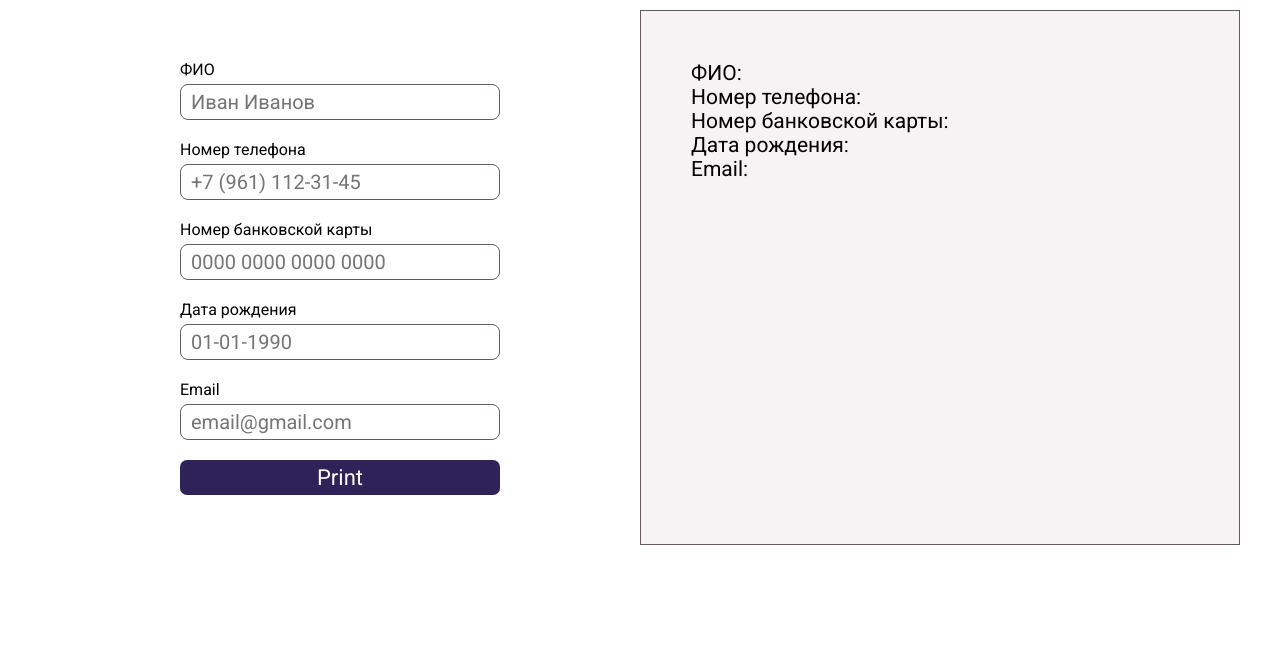
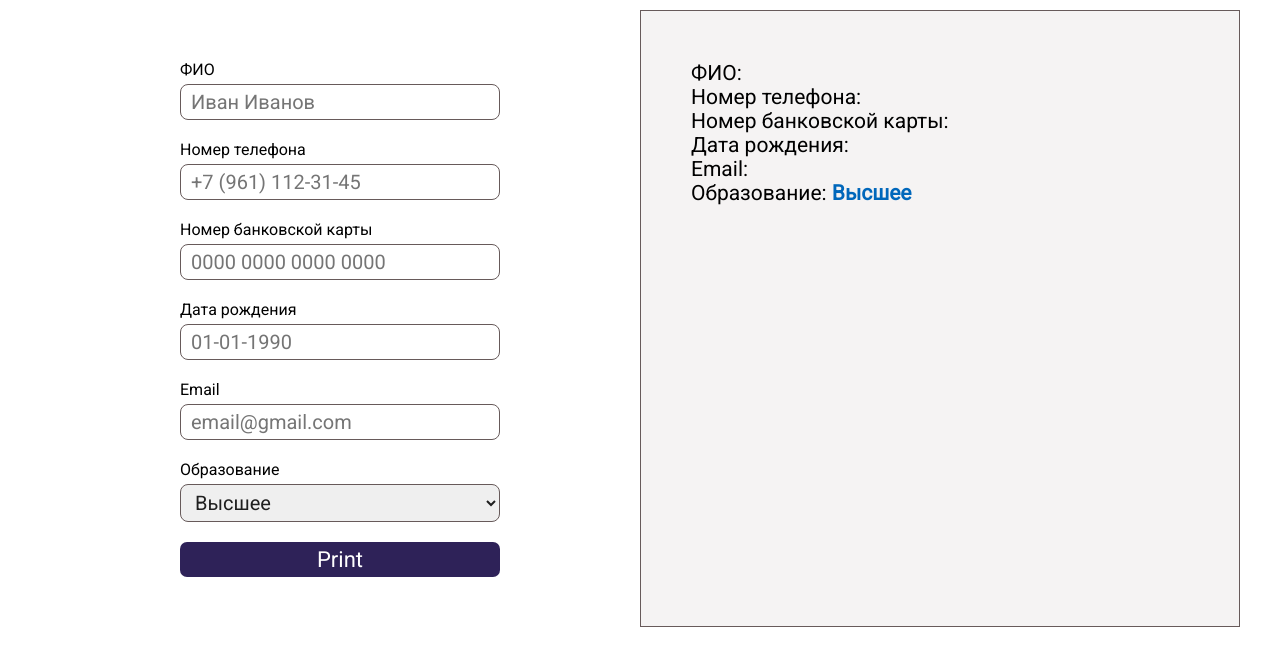
Before and after one commit to Artem2001S/react-form, a React (Create React App) app: page / in a window 1280 px wide. Shown: the top 666 px of the page. Built offline with nearby package versions, Linux system fonts and the light colour scheme.

Commit message:
feat: add combobox element

```diff
--- a/src/components/Form/Form.jsx
+++ b/src/components/Form/Form.jsx
@@ -9,10 +9,7 @@ export default function Form({ inputs, inputChangeHandler, submitHandler }) {
       {inputs.map(input => (
         <Input
           key={input.name}
-          placeholder={input.placeholder}
-          name={input.name}
-          labelTitle={input.label}
-          value={input.value}
+          inputData={input}
           onChange={e => {
             inputChangeHandler(e.target.value, input.name);
           }}
--- a/src/components/Form/Form.module.scss
+++ b/src/components/Form/Form.module.scss
@@ -6,7 +6,8 @@
 
   padding: 50px 20px;
 
-  & input {
+  & input,
+  select {
     margin-bottom: 20px;
   }
 
--- a/src/components/Input/Input.jsx
+++ b/src/components/Input/Input.jsx
@@ -1,24 +1,33 @@
 import React from 'react';
 import classes from './Input.module.scss';
 
-export default function Input({
-  name,
-  labelTitle,
-  placeholder,
-  value,
-  onChange
-}) {
+export default function Input({ inputData, onChange }) {
   return (
-    <label htmlFor={name} className={classes.label}>
-      {labelTitle}
-      <input
-        id={name}
-        className={classes.input}
-        placeholder={placeholder}
-        type="text"
-        value={value}
-        onChange={onChange}
-      />
+    <label htmlFor={inputData.name} className={classes.label}>
+      {inputData.label}
+
+      {inputData.type === 'text' ? (
+        <input
+          id={inputData.name}
+          className={classes.input}
+          placeholder={inputData.placeholder}
+          type="text"
+          value={inputData.value}
+          onChange={onChange}
+        />
+      ) : (
+        <select
+          value={inputData.value}
+          onChange={onChange}
+          className={classes.input}
+        >
+          {inputData.values.map(optionValue => (
+            <option key={optionValue} value={optionValue}>
+              {optionValue}
+            </option>
+          ))}
+        </select>
+      )}
     </label>
   );
 }
--- a/src/redux/reducers/formInputs.js
+++ b/src/redux/reducers/formInputs.js
@@ -3,34 +3,46 @@ import { CHANGE_INPUT_VALUE, VALIDATE_INPUTS } from '../actions/actionTypes';
 const initialState = {
   inputs: [
     {
+      type: 'text',
       name: 'name',
       label: 'ФИО',
       placeholder: 'Иван Иванов',
       value: ''
     },
     {
+      type: 'text',
       name: 'phone',
       label: 'Номер телефона',
       placeholder: '+7 (961) 112-31-45',
       value: ''
     },
     {
+      type: 'text',
       name: 'card',
       label: 'Номер банковской карты',
       placeholder: '0000 0000 0000 0000',
       value: ''
     },
     {
+      type: 'text',
       name: 'date-of-birth',
       label: 'Дата рождения',
       placeholder: '01-01-1990',
       value: ''
     },
     {
+      type: 'text',
       name: 'email',
       label: 'Email',
       placeholder: 'email@gmail.com',
       value: ''
+    },
+    {
+      type: 'combobox',
+      name: 'education',
+      label: 'Образование',
+      value: 'Высшее',
+      values: ['Высшее', 'Среднее', 'Среднее специальное']
     }
   ],
   validationStatus: ''
```
